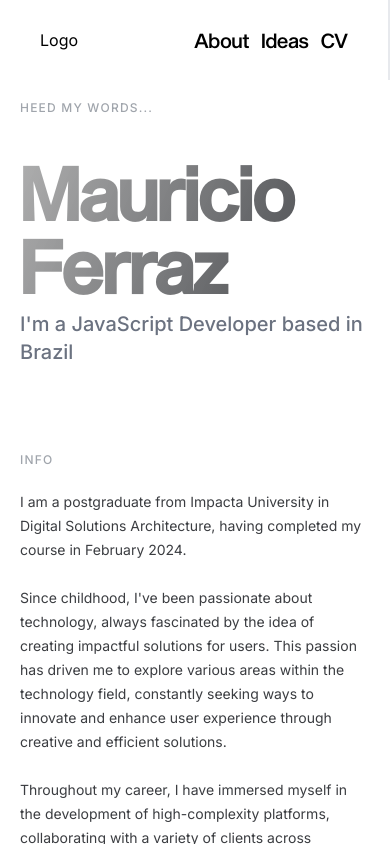
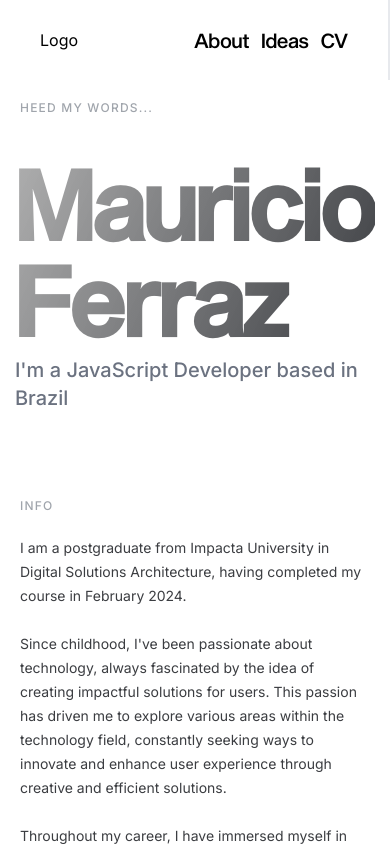
Before and after one commit to mauriciofsnts/itsme, a Next.js app: page / in a window 390 px wide. Built offline with nearby package versions, Linux system fonts and the light colour scheme.

Commit message:
feat: add theme storage key and update hero text size

```diff
--- a/src/app/layout.tsx
+++ b/src/app/layout.tsx
@@ -24,6 +24,7 @@ export default function RootLayout({
         <ThemeProvider
           attribute="class"
           defaultTheme="light"
+          storageKey="mrtz-theme"
           disableTransitionOnChange
         >
           <div className="flex flex-col md:flex-row overflow-hidden max-h-screen">
--- a/src/components/parts/home/hero.tsx
+++ b/src/components/parts/home/hero.tsx
@@ -39,11 +39,11 @@ const Hero = () => {
   const todayRole = getDailyRandomRole();
 
   return (
-    <div className="flex flex-col md:flex-row">
+    <div className="flex flex-col md:flex-row items-center">
       <div className="flex-1">
         <h1
           className={cn(
-            "text-[73px] md:text-9xl leading-none font-extrabold text-transparent bg-clip-text bg-gradient-heading",
+            "text-8xl md:text-9xl leading-none font-extrabold text-transparent bg-clip-text bg-gradient-heading",
             headingFont.className
           )}
         >
@@ -55,7 +55,7 @@ const Hero = () => {
         </p>
       </div>
 
-      <div className="flex-1 hidden md:flex flex-row flex-nowrap justify-end gap-5 bg-gradient-radial mt-20 md:mt-0 ">
+      <div className="hidden flex-1 xl:flex flex-row flex-nowrap justify-end gap-5 bg-gradient-radial mt-20 md:mt-0 ">
         <Image
           alt="Placeholder"
           src="https://placehold.co/200x271"
```
